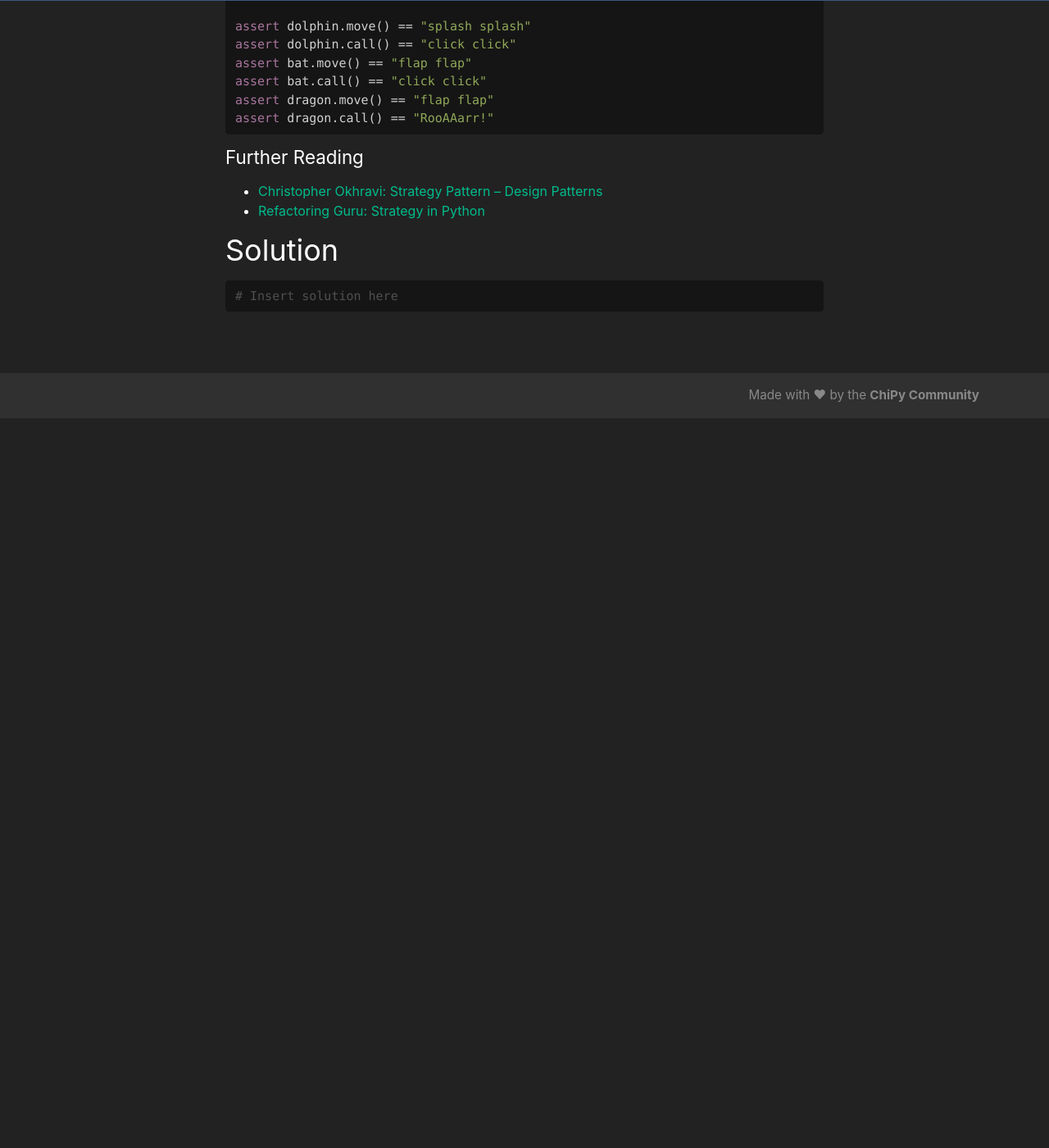
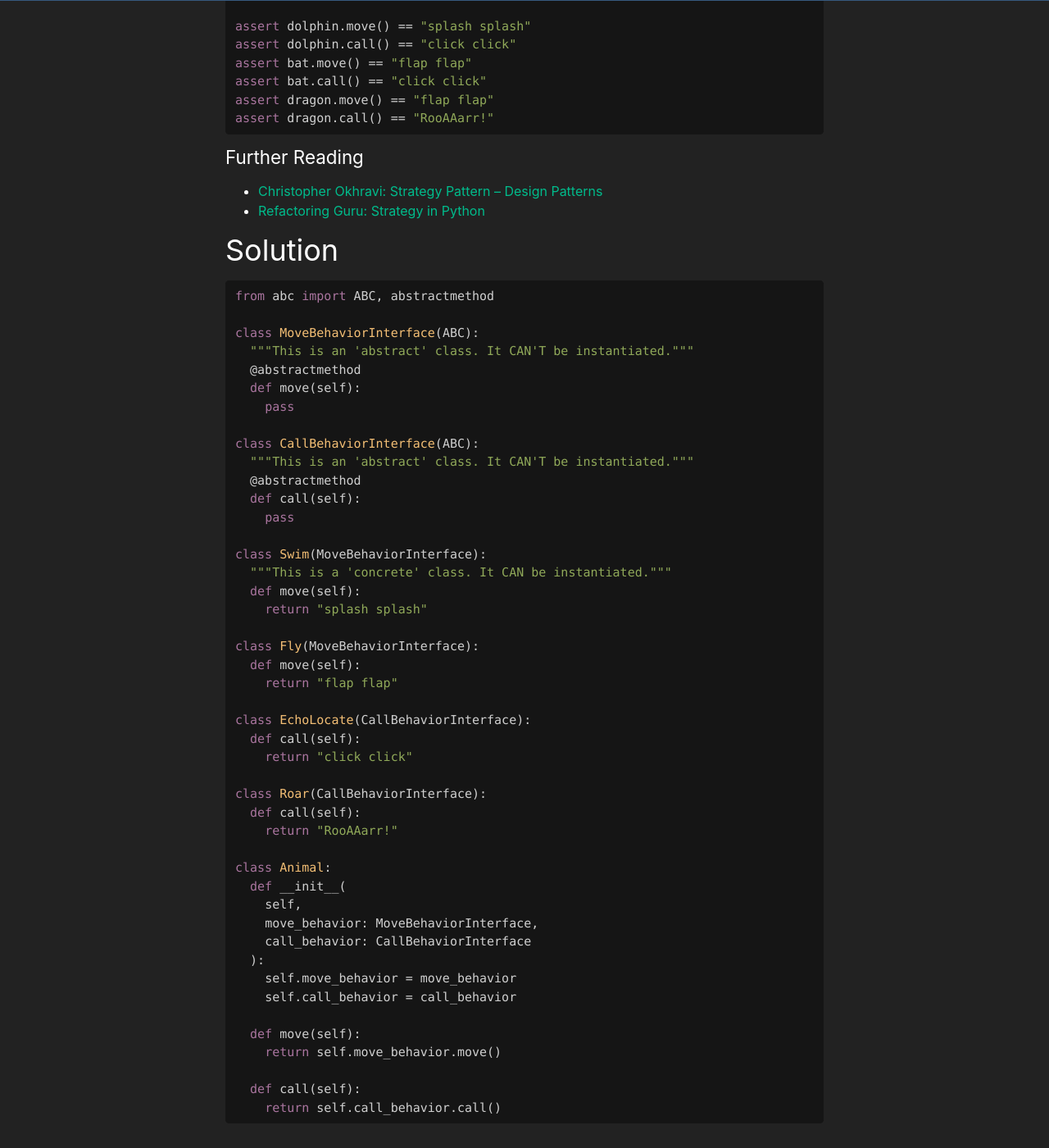
Before and after one commit to chicagopython/algosig, a Jekyll site: the page built from _posts/2021-01-07-strategy-pattern.md, in a window 1280 px wide and 1400 px high, scrolled down 2222 px. Shown: the whole window at 82% size. Built offline with Jekyll 4.4.1, drawn with Linux system fonts in a browser that asks for light colours; nearby versions of some CDN libraries; our own code applies the rules of GitHub Pages for plain Markdown files; before the commit the page ends 2732 px from its top, so only the background shows below that; some of the changed text lies outside the part shown.

Commit message:
solve strategy pattern problem (#84)

````diff
--- a/_posts/2021-01-07-strategy-pattern.md
+++ b/_posts/2021-01-07-strategy-pattern.md
@@ -52,18 +52,18 @@ class Swim(MoveBehaviorInterface):
 # It should have a call() method that returns "RooAAarr!"
 
 class Animal:
-    def __init__(
-        self,
-        move_behavior: MoveBehaviorInterface,
-        call_behavior: CallBehaviorInterface
-    ):
-        self.move_behavior = move_behavior
-        # store the call_behavior as an instance variable
+  def __init__(
+    self,
+    move_behavior: MoveBehaviorInterface,
+    call_behavior: CallBehaviorInterface
+  ):
+    self.move_behavior = move_behavior
+    # store the call_behavior as an instance variable
 
-    def move(self):
-        self.move_behavior.move()
+  def move(self):
+    return self.move_behavior.move()
 
-    # create a call() method that runs the call behavior
+  # create a call() method that runs the call behavior
 ```
 
 The completed code should be used like this:
@@ -90,5 +90,49 @@ assert dragon.call() == "RooAAarr!"
 ## Solution
 
 ```python
-# Insert solution here
+from abc import ABC, abstractmethod
+
+class MoveBehaviorInterface(ABC):
+  """This is an 'abstract' class. It CAN'T be instantiated."""
+  @abstractmethod
+  def move(self):
+    pass
+
+class CallBehaviorInterface(ABC):
+  """This is an 'abstract' class. It CAN'T be instantiated."""
+  @abstractmethod
+  def call(self):
+    pass
+
+class Swim(MoveBehaviorInterface):
+  """This is a 'concrete' class. It CAN be instantiated."""
+  def move(self):
+    return "splash splash"
+
+class Fly(MoveBehaviorInterface):
+  def move(self):
+    return "flap flap"
+
+class EchoLocate(CallBehaviorInterface):
+  def call(self):
+    return "click click"
+
+class Roar(CallBehaviorInterface):
+  def call(self):
+    return "RooAAarr!"
+
+class Animal:
+  def __init__(
+    self,
+    move_behavior: MoveBehaviorInterface,
+    call_behavior: CallBehaviorInterface
+  ):
+    self.move_behavior = move_behavior
+    self.call_behavior = call_behavior
+
+  def move(self):
+    return self.move_behavior.move()
+
+  def call(self):
+    return self.call_behavior.call()
 ```
````
Also changed, not shown: other parts of _posts/2021-01-07-strategy-pattern.md (+8 -8 lines).
